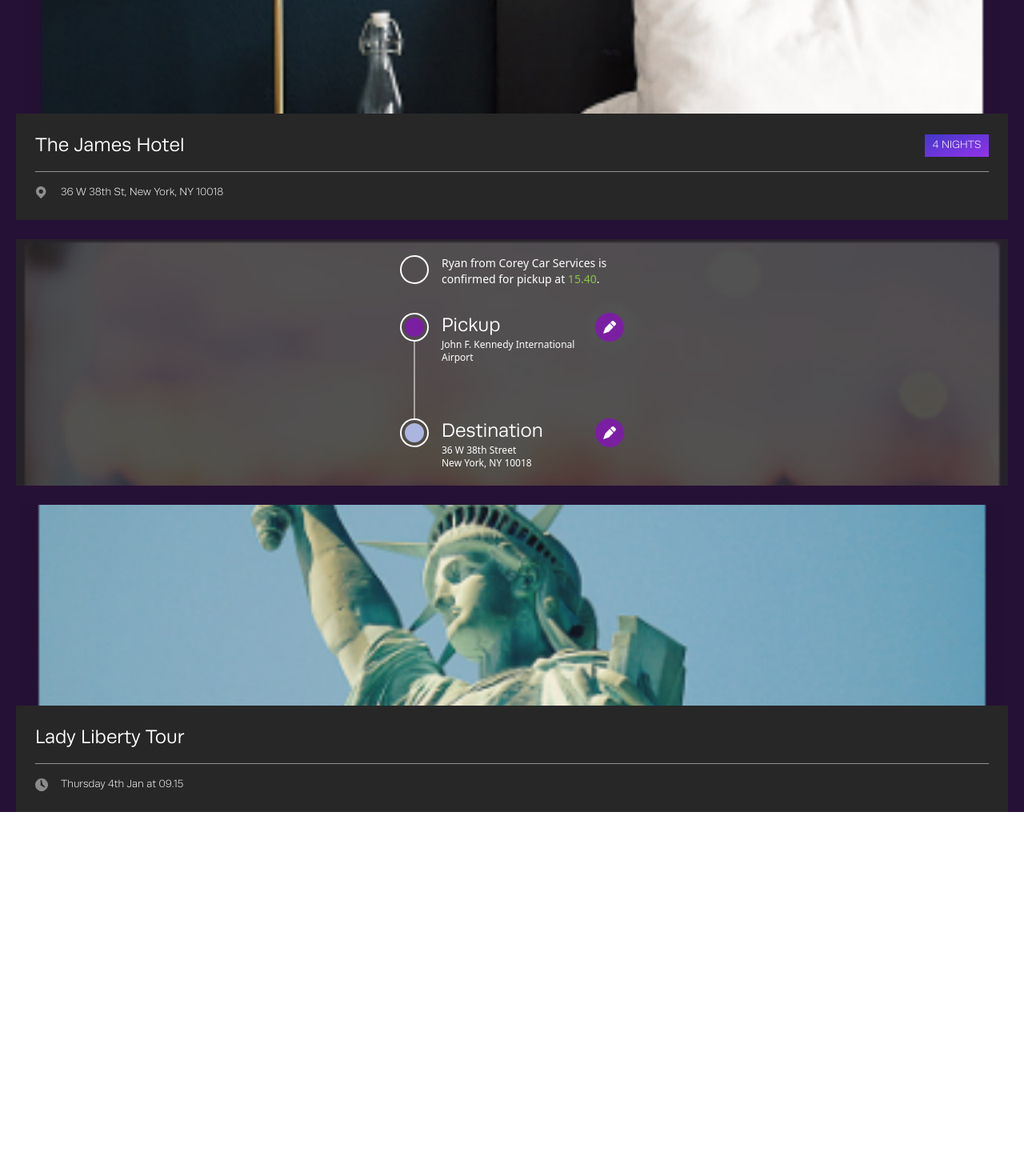
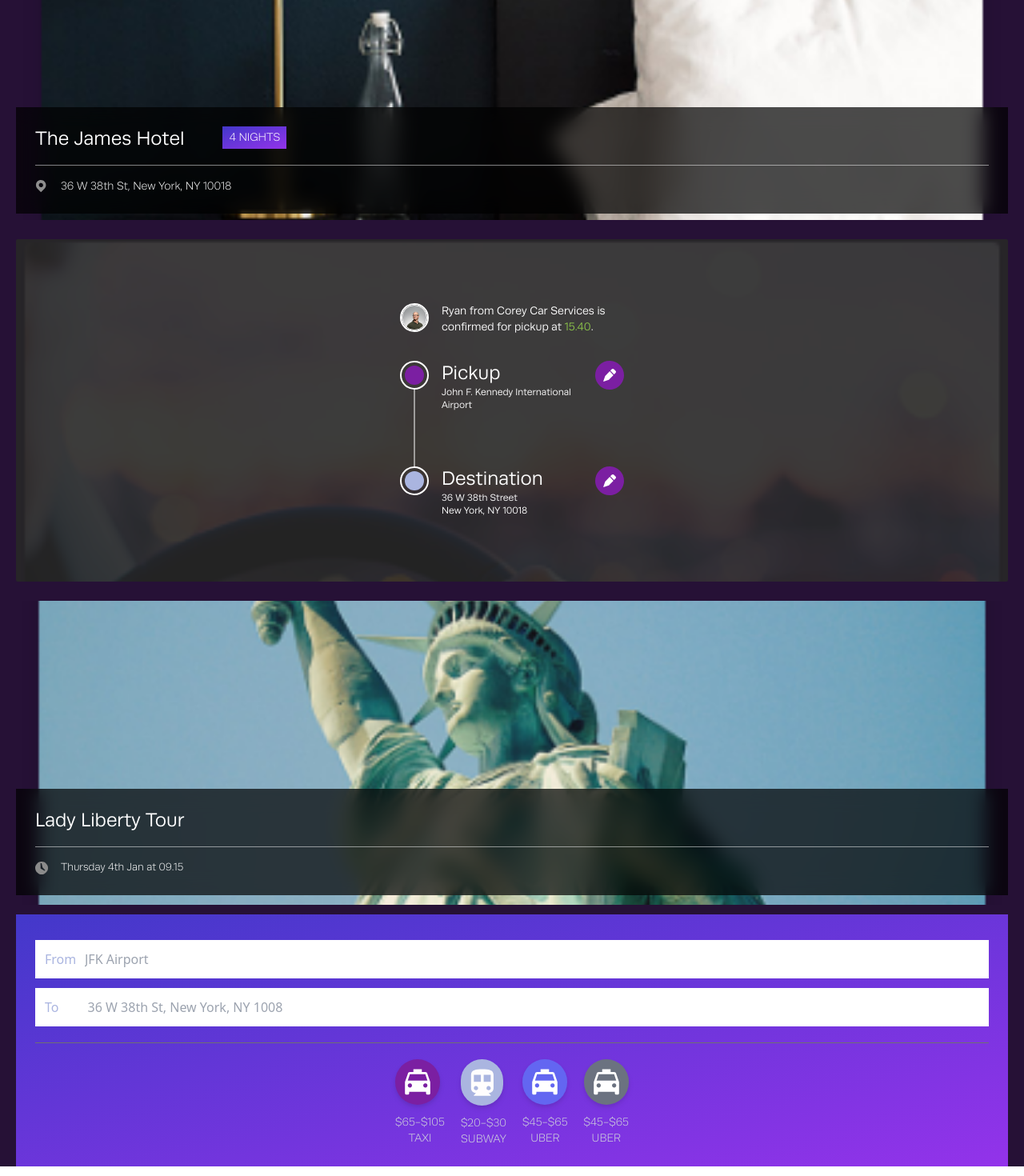
Before and after one commit to allanfernds/teste-pratico-falqon, a React (Vite) app: page / in a window 1280 px wide. Shown: the part 729-2199 px from the top of the page at 80% size. Before the commit the page ends 1744 px from the top, so only its background shows below. Built offline with nearby package versions, Linux system fonts and the light colour scheme.

Commit message:
update 10 files

```diff
--- a/src/components/AccomodationCard.jsx
+++ b/src/components/AccomodationCard.jsx
@@ -1,26 +1,26 @@
 import React from "react";
-import pin_icon from "../assets/icons/16px/pin_icon.svg";
+import pinIcon from "../assets/icons/16px/pin_icon.svg";
 
-function AccomodationCard() {
+const AccomodationCard = () => {
   return (
-    <div className="mb-6 bg-accomodation bg-cover bg-center bg-no-repeat w-[100%] h-96 flex items-end rounded-sm">
-      <div className="top-70 bg-custom-soft-black w-full font-runda-normal text-white text-[20pt] p-6">
-        <div className="flex justify-between items-center">
-          <h3 className="text-2xl">The James Hotel</h3>
-          <span className=" w-20 flex justify-center items-center font-runda-light uppercase text-[10pt] h-7 bg-gradient-to-br from-indigo-700 to-purple-600">
+    <div className="mb-3 bg-accomodation bg-cover bg-center bg-no-repeat w-full h-96 flex items-end rounded-sm">
+      <div className="backdrop-blur-md bg-opacity-70  mb-2  bg-black w-full font-runda-normal text-white text-2xl p-6">
+        <div className="flex justify-betweenitems-center">
+          <h3>The James Hotel</h3>
+          <span className="w-20 ml-12 flex justify-center items-center font-runda-light uppercase text-sm h-7 bg-gradient-to-br from-indigo-700 to-purple-600">
             4 nights
           </span>
         </div>
-        <div className="bg-white mb-4 w-[100%] mt-4 h-[1px] mx-auto bg-opacity-50"></div>
+        <div className="bg-white mb-4 w-full mt-4 h-px mx-auto bg-opacity-50"></div>
         <div className="flex mt-2">
-          <img src={pin_icon} alt="icone de marcação em mapa" />
-          <p className="text-[10pt] ml-4 font-runda-light">
+          <img src={pinIcon} alt="icone de marcação em mapa" />
+          <p className="text-sm ml-4 font-runda-light">
             36 W 38th St, New York, NY 10018
           </p>
         </div>
       </div>
     </div>
   );
-}
+};
 
 export default AccomodationCard;
--- a/src/components/BoardingPass.jsx
+++ b/src/components/BoardingPass.jsx
@@ -3,7 +3,7 @@
 
 function BoardingPass() {
   return (
-    <div className="w-full bg-custom-soft-black relative top-[212px] bg-opacity-95 text-white rounded-sm shadow-sm">
+    <div className="w-full bg-custom-soft-black relative top-[120px] bg-opacity-95 text-white rounded-sm shadow-sm">
       <div className="flex-col justify-center items-center content-center">
         <div className="flex">
           <div className="p-2 pt-3 text-left  bg-custom-vivid-green w-[50%] rounded-tl-sm">
--- /dev/null
+++ b/src/components/DestinationForm.jsx
@@ -0,0 +1,62 @@
+import React from "react";
+import train_icon from "../assets/icons/56px/train_icon.svg";
+import taxi_icon from "../assets/icons/56px/taxi_icon.svg";
+import TransportVehicleIcon from "./TransportVehicleIcon";
+
+function DestinationForm() {
+  return (
+    <div className="my-3 bg-gradient-to-br from-indigo-700 to-purple-600 p-6">
+      <form>
+        <div className="flex-col justify-center items-center">
+          <div className="flex my-2">
+            <p className="w-[50px] bg-white text-custom-light-blue p-3 w-">
+              From
+            </p>
+            <input
+              type="text"
+              className="p-3 w-full"
+              placeholder="JFK Airport "
+            />
+          </div>
+          <div className="flex my-3">
+            <p className="w-[55px] bg-white text-custom-light-blue p-3">To</p>
+            <input
+              type="text"
+              className="p-3 w-full"
+              placeholder="36 W 38th St, New York, NY 1008"
+            />
+          </div>
+        </div>
+      </form>
+      <div className="bg-custom-line-grey my-5 w-full h-[1px]" />
+      <div className="flex justify-center gap-5">
+        <TransportVehicleIcon
+          image={taxi_icon}
+          price="$65-$105"
+          vehicle="TAXI"
+          color="bg-custom-bright-purple"
+        />
+        <TransportVehicleIcon
+          image={train_icon}
+          price="$20-$30"
+          vehicle="SUBWAY"
+          color="bg-custom-light-blue"
+        />
+        <TransportVehicleIcon
+          image={taxi_icon}
+          price="$45-$65"
+          vehicle="UBER"
+          color="bg-indigo-500"
+        />
+        <TransportVehicleIcon
+          image={taxi_icon}
+          price="$45-$65"
+          vehicle="UBER"
+          color="bg-gray-500"
+        />
+      </div>
+    </div>
+  );
+}
+
+export default DestinationForm;
--- a/src/components/HeroSection.jsx
+++ b/src/components/HeroSection.jsx
@@ -6,6 +6,10 @@
     <section id="hero">
       <div className="flex-col">
         <div class="bg-hero bg-cover bg-center bg-no-repeat h-96 w-full px-5">
+          <h1 className="relative top-[100px] font-runda-light text-white text-5xl">
+            Let's get <br />
+            you there...
+          </h1>
           <BoardingPass />
         </div>
         <div class="h-[180px] bg-custom-bg-purple"></div>
--- a/src/components/PlaceToVisitCard.jsx
+++ b/src/components/PlaceToVisitCard.jsx
@@ -3,13 +3,13 @@
 
 function PlaceToVisitCard() {
   return (
-    <div className="bg-liberty_statue bg-cover bg-center bg-no-repeat w-[100%] h-96 flex items-end rounded-sm">
-      <div className="top-70 bg-custom-soft-black w-full font-runda-normal text-white text-[20pt] p-6">
+    <div className="my-3 bg-liberty_statue bg-cover bg-center bg-no-repeat w-full h-[380px] flex items-end rounded-sm">
+      <div className="backdrop-blur-md bg-opacity-70 bg-black w-full font-runda-normal text-white text-[20pt] p-6 mb-3">
         <div className="flex justify-between items-center">
           <h3 className="text-2xl">Lady Liberty Tour</h3>
         </div>
-        <div className="bg-white mb-4 w-[100%] mt-4 h-[1px] mx-auto bg-opacity-50"></div>
-        <div className="flex mt-2">
+        <div className="bg-white mb-4 w-full mt-4 h-[1px] mx-auto bg-opacity-50"></div>
+        <div className="flex">
           <img src={clock_icon} alt="icone de marcação em mapa" />
           <p className="text-[10pt] ml-4 font-runda-light">
             Thursday 4th Jan at 09.15
--- /dev/null
+++ b/src/components/TransportVehicleIcon.jsx
@@ -0,0 +1,24 @@
+import React from "react";
+
+function TransportVehicleIcon({ image, price, vehicle, color }) {
+  return (
+    <div className="flec-col">
+      <button type="button">
+        <div
+          className={`flex justify-center items-center  ${color} rounded-full p-3 drop-shadow-md`}
+        >
+          <img src={image} alt={`${vehicle} image `} />
+        </div>
+      </button>
+      <div className="mt-3 hover:text-white">
+        <p className="text-center font-runda-light uppercase text-gray-300  hover:text-white text-sm">
+          {price}
+          <br />
+          {vehicle}
+        </p>
+      </div>
+    </div>
+  );
+}
+
+export default TransportVehicleIcon;
--- a/src/components/TransportationCard.jsx
+++ b/src/components/TransportationCard.jsx
@@ -1,18 +1,20 @@
 import React from "react";
 import WaypointMark from "./WaypointMark";
-
+import people_icon from "../assets/images/people_icon.png";
 function TransportationCard() {
   return (
-    <div className="bg-driver bg-cover bg-no-repeat mb-6">
-      <div className="flex justify-center  items-center bg-custom-soft-black bg-opacity-80 p-5">
+    <div className="bg-driver bg-cover bg-no-repeat my-6 rounded-sm">
+      <div className="flex justify-center  items-center py-20 bg-custom-soft-black bg-gradient-to-bl bg-opacity-90 p-5 rounded-sm">
         <ol className="flex-col">
           <li>
             <div className="flex content-start items-start gap-2 flex-wrap mb-8">
               <div className="flex-col gap-0">
-                <div className="flex justify-center items-center border-2 border-white w-9 h-9  rounded-full "></div>
+                <div className="flex justify-center items-center border-2 border-white w-9 h-9  rounded-full ">
+                  <img src={people_icon} alt="" />
+                </div>
               </div>
               <div className="flex items-start flex-wrap">
-                <p className="text-white ml-2 text-sm w-52">
+                <p className="text-white ml-2 text-sm w-52 font-runda-normal">
                   Ryan from Corey Car Services is confirmed for pickup at
                   <span className="text-custom-vivid-green"> 15.40</span>.
                 </p>
--- a/src/components/UserPlans.jsx
+++ b/src/components/UserPlans.jsx
@@ -4,6 +4,7 @@
 import AccomodationCard from "./AccomodationCard";
 import TransportationCard from "./TransportationCard";
 import PlaceToVisitCard from "./PlaceToVisitCard";
+import DestinationForm from "./DestinationForm";
 
 function UserPlans() {
   return (
@@ -24,6 +25,7 @@
       <AccomodationCard />
       <TransportationCard />
       <PlaceToVisitCard />
+      <DestinationForm />
     </section>
   );
 }
--- a/src/components/WaypointMark.jsx
+++ b/src/components/WaypointMark.jsx
@@ -23,7 +23,7 @@
           <h4 className="font-runda-normal hover:text-purple-700 text-2xl">
             {destination ? "Destination" : vehicle}
           </h4>
-          <p className="text-xs w-48">
+          <p className="text-xs w-48 font-runda-normal">
             {street} <br /> {referencePoint}
           </p>
         </div>
--- a/tailwind.config.js
+++ b/tailwind.config.js
@@ -18,6 +18,7 @@
                 'custom-vivid-green': '#8BC34A',
                 'custom-soft-black': '#272727',
                 'custom-line-grey': '#707070',
+                'custom-gradiente': 'linear-gradient(224.6deg, #000000 -1.94%, rgba(44, 44, 44, 0.706) 97.37%);',
             },
             backgroundImage: {
                 'hero': "url('/src/assets/images/hero_image.png')",
```
